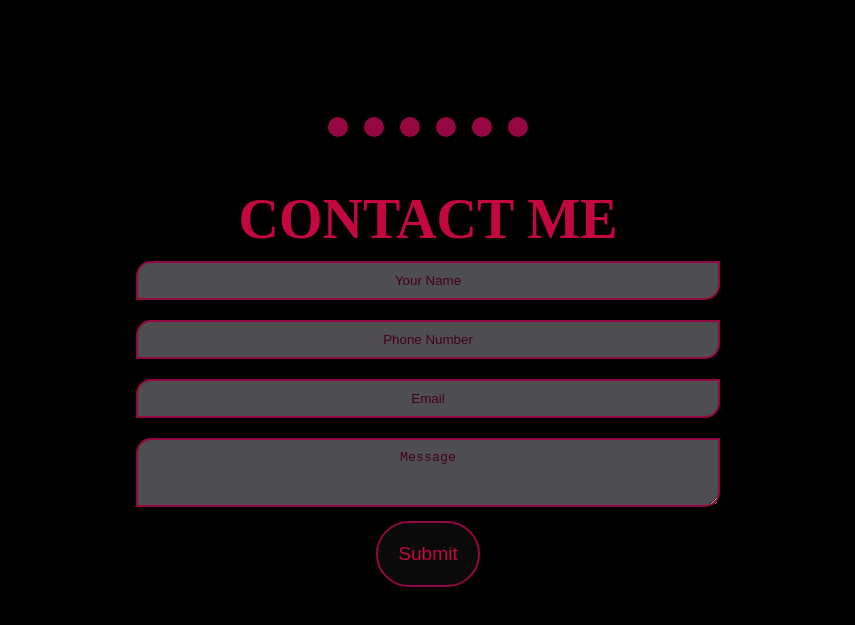
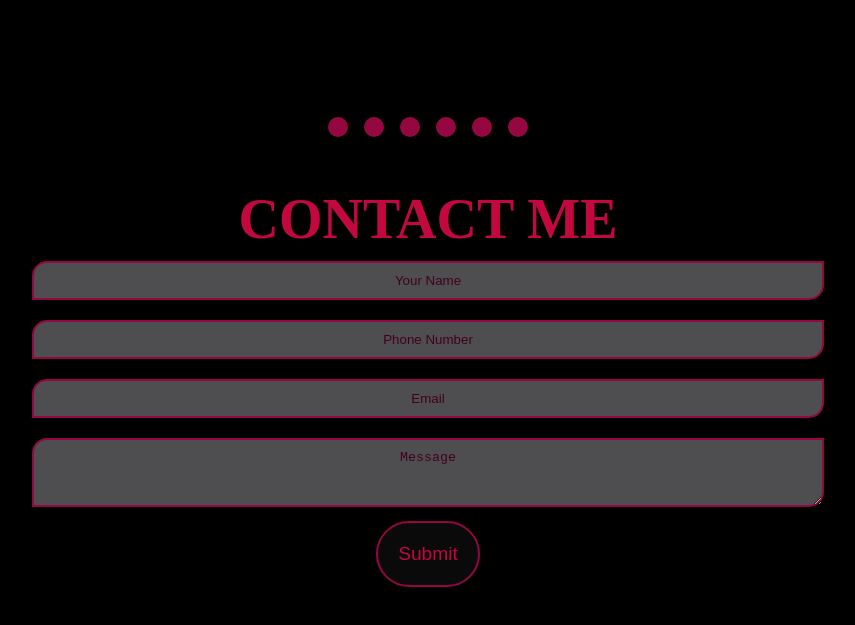
Before and after one commit to sumer-kumar/portfolio_website, a plain HTML site: page index.html in a window 1280 px wide. Shown: the part 1627-2252 px from the top of the page, without its empty margins (212-1067 px from the left). Drawn offline with Linux system fonts and the light colour scheme.

Commit message:
changed the width of input fields from vh to vw

```diff
--- a/css/index.css
+++ b/css/index.css
@@ -186,7 +186,7 @@ hr {
 .form-grp input
 {
     padding: 10px;
-    width: 70vh;
+    width: 60vw;
     text-align: center;
     border: 2px solid var(--pink2);
     border-radius: 15px 0;
@@ -196,7 +196,7 @@ hr {
 .form-grp textarea
 {
     padding: 10px;
-    width: 70vh;
+    width: 60vw;
     text-align: center;
     border: 2px solid var(--pink2);
     border-radius: 15px 0;
```
